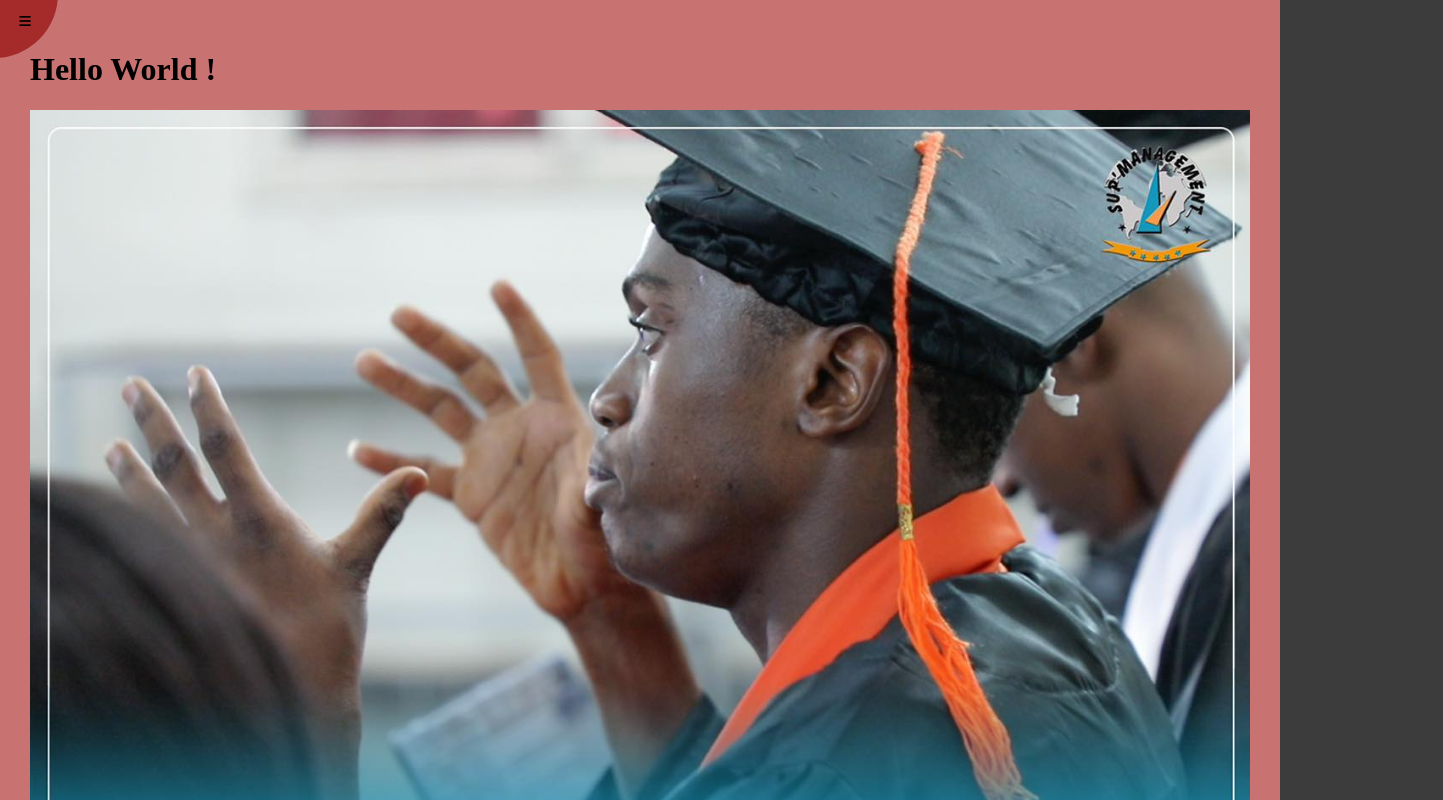
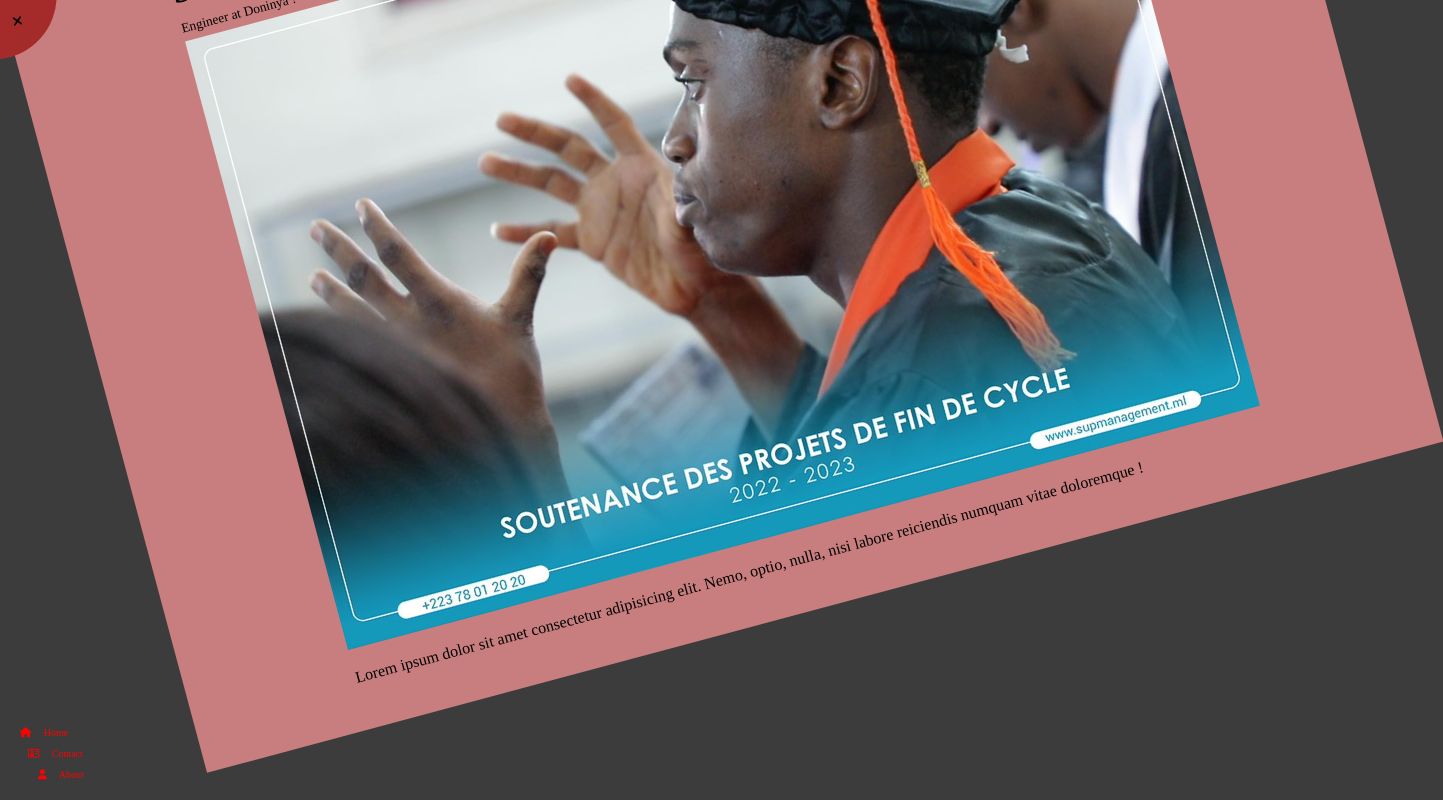
Before and after one commit to mahamadou-simpara/Rotation-Page, a plain HTML site: page index.html in a window 1280 px wide. Both pictures are taken after a click on the button 25 px from the left and 21 px from the top of the page. Shown: the top 800 px of the page, 1443 px wide, since content can reach past the window. Drawn offline with Linux system fonts and the light colour scheme.

Commit message:
Rotation website done !

```diff
--- a/app.js
+++ b/app.js
@@ -0,0 +1,17 @@
+const open = document.getElementById('open');
+const close = document.getElementById('close');
+const container  = document.getElementById('container');
+const circle  = document.getElementById('circle');
+const nav  = document.getElementById('nav');
+
+open.addEventListener('click', () => {
+    container.classList.add("show-rotation");
+    circle.classList.add("show-rotation");
+    nav.classList.add("show-rotation")
+});
+
+close.addEventListener('click', () => {
+    container.classList.remove("show-rotation");
+    circle.classList.remove("show-rotation");
+    nav.classList.remove("show-rotation")
+});
--- a/index.html
+++ b/index.html
@@ -16,7 +16,7 @@
     <title>Page Rotation</title>
   </head>
   <body>
-    <div id="container" class="show-rotation">
+    <div id="container">
       <div id="circle-container">
         <div id="circle">
           <button id="close">
@@ -27,11 +27,19 @@
           </button>
         </div>
       </div>
-
       <div id="content">
-          <h1>Hello World !</h1>
-          <img src="/imgs/343949661_619903900175981_7758169370765612848_n.jpg" alt="" srcset="">
+          <h1>Simpara Mahamadou</h1>
+          <small>Engineer at Doninya !</small>
+          <img src="/imgs/343949661_619903900175981_7758169370765612848_n.jpg" alt="simpara's picture">
+          <p>Lorem ipsum dolor sit amet consectetur adipisicing elit. Nemo, optio, nulla, nisi labore reiciendis numquam vitae doloremque !</p>
       </div>
     </div>
+    <nav id="nav">
+      <ul>
+        <li><i class="fa-sharp fa-solid fa-house"></i> Home</li>
+        <li> <i class="fa-regular fa-address-card"></i> Contact</li>
+        <li><i class="fa-solid fa-user"></i> About</li>
+      </ul>
+    </nav>
   </body>
 </html>
--- a/style.css
+++ b/style.css
@@ -1,61 +1,64 @@
-*{
+* {
   box-sizing: border-box;
 }
 
-body{
+body {
   margin: 0;
   overflow-x: hidden;
   background-color: rgb(61, 60, 60);
+  box-sizing: border-box;
 }
 
-#container{
+#container {
   width: 100vw;
   min-height: 100vh;
- background-color: rgb(200, 114, 114);
+  background-color: rgb(200, 126, 126);
   transform-origin: left top;
   transition: 0.5s;
- padding: 30px;
+  padding: 20px 50px;
+  z-index: -1;
 }
 
- /* #container.show-rotation{
+ #container.show-rotation{
  transform: rotate(-15deg);
-}  */
+}
 
-#circle-container{
+#circle-container {
+
   position: fixed;
   top: -70px;
   left: -70px;
   /* background-color: brown; */
 }
 
-#circle{
+#circle {
   position: relative;
   width: 8rem;
   height: 8rem;
   border-radius: 50%;
   background-color: brown;
-
+  transition: 0.5s;
 }
 
-#circle.show-rotation{
+#circle.show-rotation {
   transform: rotate(-55deg);
 }
 
-#circle button{
+#circle button {
   /* background-color: blue; */
   border: none;
   cursor: pointer;
   position: absolute;
 }
 
-#open{
+#open {
   position: absolute;
   top: 65%;
   left: 65%;
   background-color: transparent;
 }
 
-#close{
+#close {
   position: absolute;
   top: 69%;
   left: 30%;
@@ -63,7 +66,55 @@ body{
   background-color: transparent;
   transition: 0.5s;
 }
+#content {
+  width: 80%;
+  margin: auto;
+}
+#content h1 {
+  margin: 0;
+  margin-bottom: 10px;
+}
 
-#content img{
+#content small {
+  margin-bottom: 5px;
+  display: block;
+}
+#content img {
   width: 100%;
 }
+nav {
+  position: fixed;
+  bottom: 10px;
+  left: 20px;
+  transform: translateX(-100px);
+  transition: 0.5s;
+}
+
+#nav ul {
+  list-style: none;
+  margin: 0;
+  padding: 0;
+}
+#nav ul li {
+  color: rgb(255, 0, 0);
+
+  font-size: 10px;
+  margin: 10px auto;
+  cursor: pointer;
+}
+
+#nav ul li + li {
+  margin-left: 8px;
+}
+
+#nav ul li + li + li {
+  margin-left: 18px;
+}
+
+#nav ul li i {
+  margin-right: 10px;
+}
+
+#nav.show-rotation {
+ transform: translateX(0px);
+}
```
Lines whose indentation alone changed are shown as unchanged.
